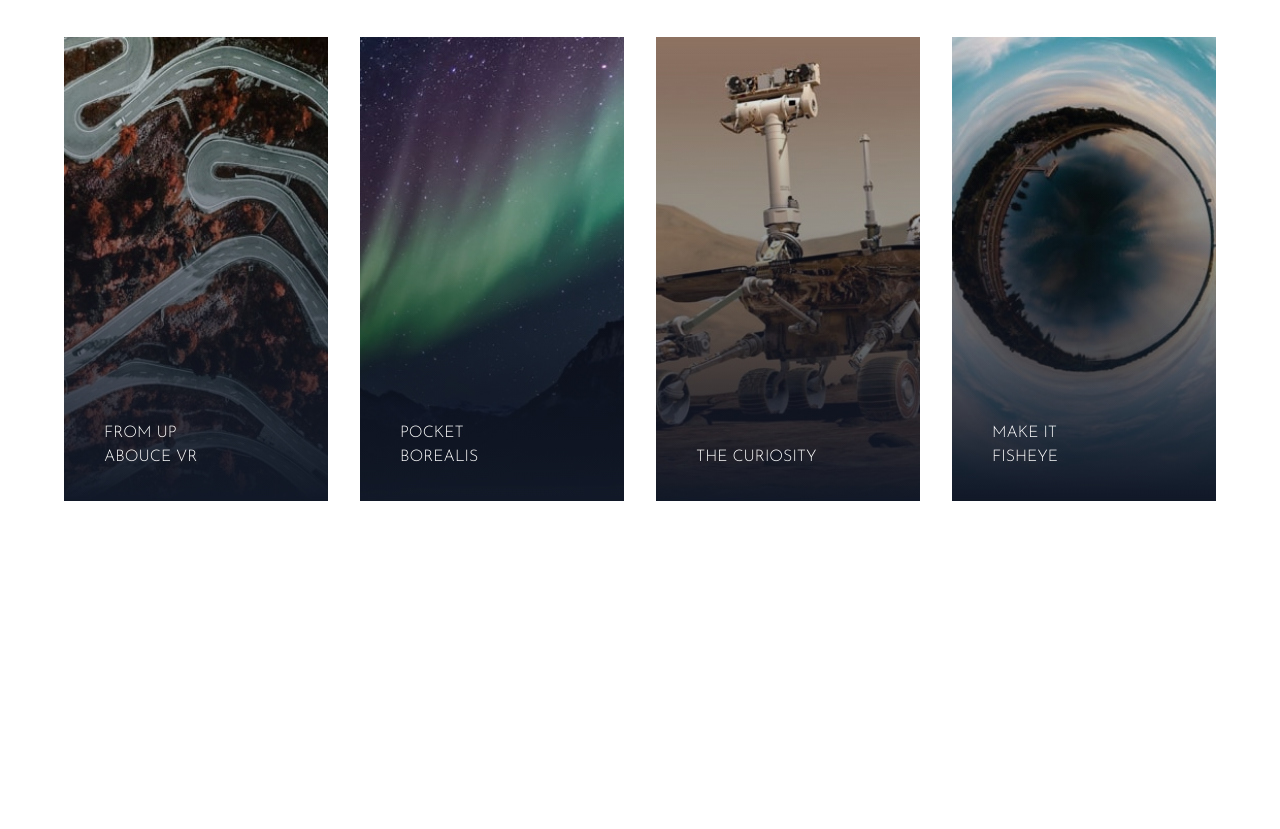
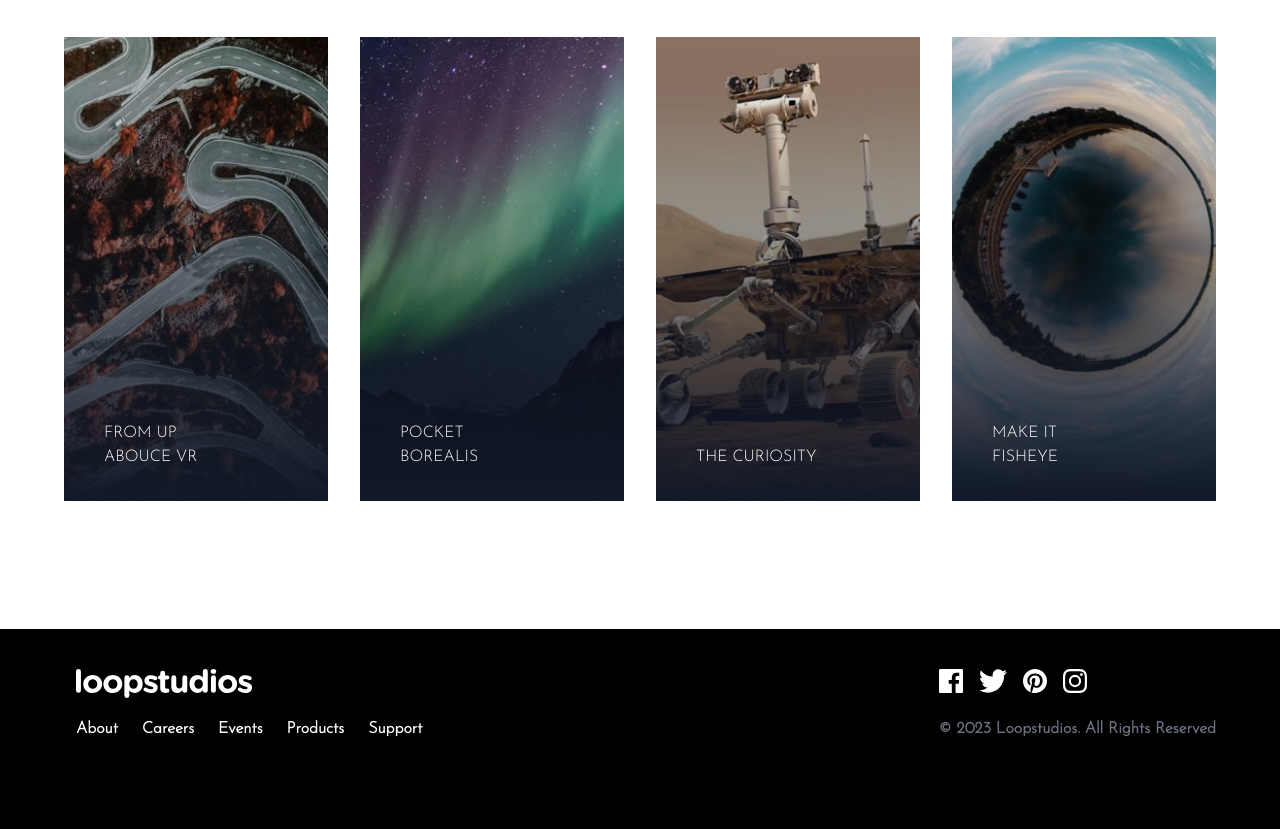
Before and after one commit to strangermushwana/loopstudios, a website: page index.html in a window 1280 px wide. Shown: the part 2007-2836 px from the top of the page. Before the commit the page ends 2636 px from the top, so only its background shows below. Drawn offline with Linux system fonts and the light colour scheme.

Commit message:
footer added

```diff
--- a/index.html
+++ b/index.html
@@ -55,7 +55,7 @@
       <!-- Feature Container -->
       <div class="relative container flex flex-col max-w-6xl mx-auto my-32 px-6 text-gray-900 md:flex-row md:px-0">
         <!-- Image -->
-        <img src="images/desktop/image-interactive.jpg" alt="">
+        <img src="images/desktop/image-interactive.jpg" alt="" class="duration-500 hover:scale-110">
         <!-- Text Container -->
         <div class="top-48 pr-0 bg-white md:absolute md:right-0 md:py-20 md:pl-20">
           <h2 class="max-w-lg mt-10 mb-6 font-sans text-4xl text-center m-auto text-gray-900 uppercase md:text-5xl md:mt-0 md:text-left">
@@ -176,5 +176,78 @@
         </div>
       </div>
     </section>
+    <footer class="bg-black">
+      <div class="container max-w-6xl py-10 mx-auto">
+        <!-- Footer flex Container -->
+        <div class="flex flex-col items-center mb-8 space-y-6 md:flex-row md:space-y-0 md:justify-between md:items-start">
+          <!-- Menu and Logo Container -->
+          <div class="flex flex-col items-center space-y-8 md:items-start md:space-y-4">
+            <div class="h-8">
+              <img src="images/logo.svg" alt="" class="w-44 md:ml-3">
+            </div>
+            <div class="flex flex-col items-center space-y-4 font-bold text-white md:flex-row md:space-y-0 md:space-x-6 md:ml-3">
+              <!-- Item 1 -->
+              <div class="h-10 group">
+                <a href="#">About</a>
+                <div class="mr-3 group-hover:border-b group-hover:border-blue-50"></div>
+              </div>
+              <!-- Item 2 -->
+              <div class="h-10 group">
+                <a href="#">Careers</a>
+                <div class="mr-3 group-hover:border-b group-hover:border-blue-50"></div>
+              </div>
+              <!-- Item 3 -->
+              <div class="h-10 group">
+                <a href="#">Events</a>
+                <div class="mr-3 group-hover:border-b group-hover:border-blue-50"></div>
+              </div>
+              <!-- Item 4 -->
+              <div class="h-10 group">
+                <a href="#">Products</a>
+                <div class="mr-3 group-hover:border-b group-hover:border-blue-50"></div>
+              </div>
+              <!-- Item 5 -->
+              <div class="h-10 group">
+                <a href="#">Support</a>
+                <div class="mr-3 group-hover:border-b group-hover:border-blue-50"></div>
+              </div>
+            </div>
+          </div>
+          <!-- Social and Copy Container -->
+          <div class="flex flex-col items-start justify-between space-y-4 text-gray-500">
+            <div class="flex items-center justify-center mx-auto space-x-4 md:justify-end md:mx-0">
+              <!-- Icon 1 -->
+              <div class="h-8 group">
+                <a href="#">
+                  <img src="images/icon-facebook.svg" alt="" class="h-6">
+                </a>
+              </div>
+              <!-- Icon 2 -->
+              <div class="h-8 group">
+                <a href="#">
+                  <img src="images/icon-twitter.svg" alt="" class="h-6">
+                </a>
+              </div>
+              <!-- Icon 3 -->
+              <div class="h-8 group">
+                <a href="#">
+                  <img src="images/icon-pinterest.svg" alt="" class="h-6">
+                </a>
+              </div>
+              <!-- Icon 4 -->
+              <div class="h-8 group">
+                <a href="#">
+                  <img src="images/icon-instagram.svg" alt="" class="h-6">
+                </a>
+              </div>
+            </div>
+            <!-- Copy -->
+            <div class="font-bold">
+              &copy; 2023 Loopstudios. All Rights Reserved
+            </div>
+          </div>
+        </div>
+      </div>
+    </footer>
   </body>
 </html>
```
Also changed, not shown: css/style.css.
